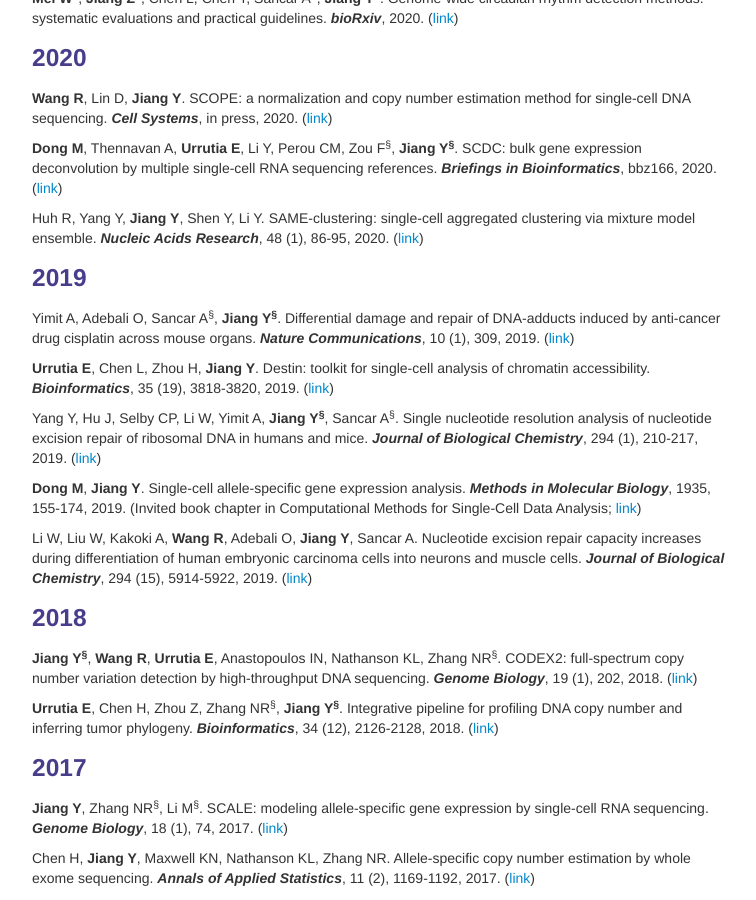
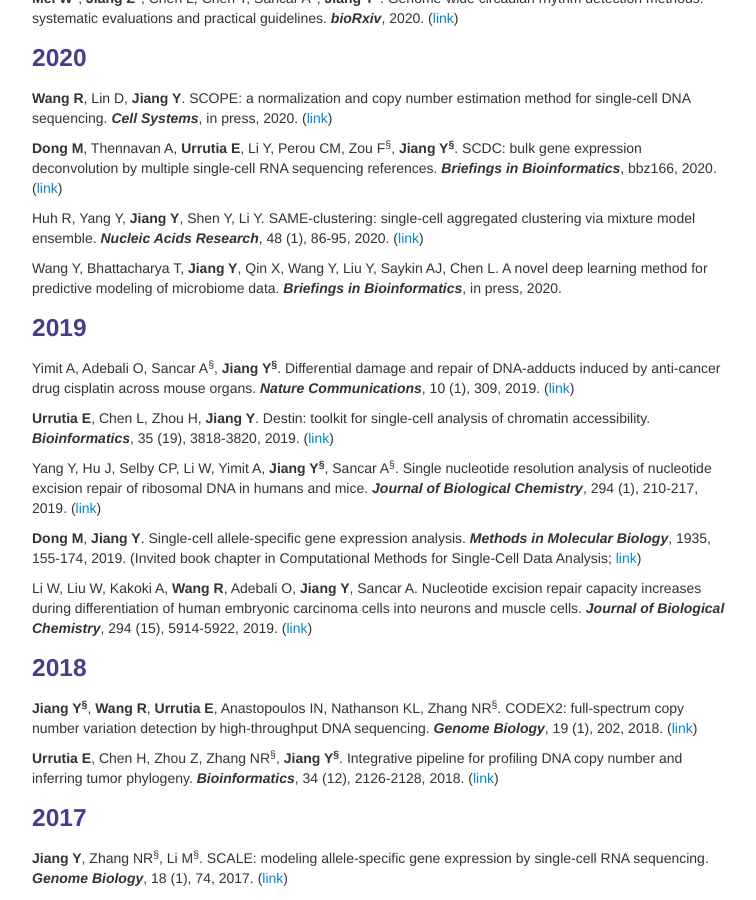
Before and after one commit to yuchaojiang/yuchaojiang.github.io, a Jekyll site: the page built from pages/pubs.md, in a window 1280 px wide and 900 px high, scrolled down 306 px. Shown: the whole window, without its empty margins (258-1014 px from the left). Built offline with Jekyll 4.4.1, drawn with Linux system fonts in a browser that asks for light colours.

Commit message:
Update pubs.md

```diff
--- a/pages/pubs.md
+++ b/pages/pubs.md
@@ -25,6 +25,8 @@ Lab members are highlighted in **boldface**; &dagger; indicates co-first authors
 **Dong M**, Thennavan A, **Urrutia E**, Li Y, Perou CM, Zou F<sup>&sect;</sup>, **Jiang Y<sup>&sect;</sup>**. SCDC: bulk gene expression deconvolution by multiple single-cell RNA sequencing references. ***Briefings in Bioinformatics***, bbz166, 2020. ([link](https://academic.oup.com/bib/advance-article/doi/10.1093/bib/bbz166/5699815))
 
 Huh R, Yang Y, **Jiang Y**, Shen Y, Li Y. SAME-clustering: single-cell aggregated clustering via mixture model ensemble. ***Nucleic Acids Research***, 48 (1), 86-95, 2020. ([link](https://academic.oup.com/nar/article/48/1/86/5644992))
+
+Wang Y, Bhattacharya T, **Jiang Y**, Qin X, Wang Y, Liu Y, Saykin AJ, Chen L. A novel deep learning method for predictive modeling of microbiome data. ***Briefings in Bioinformatics***, in press, 2020.
 
 ### 2019
 
```
